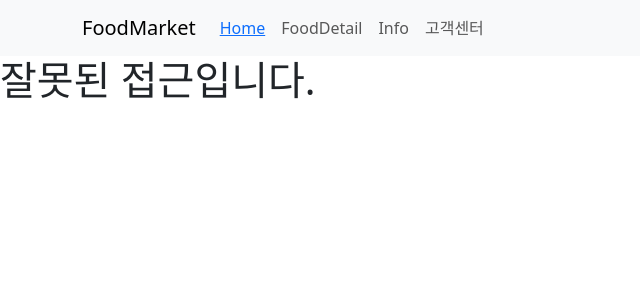
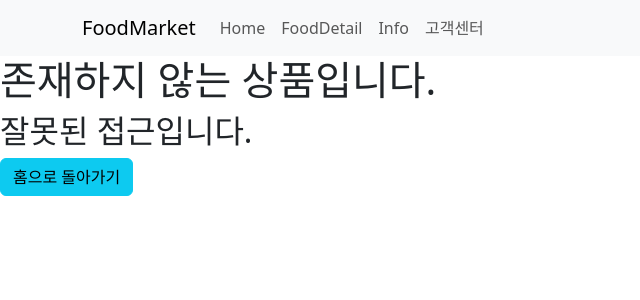
Before and after one commit to jws909/fe-react-study, a React (Vite) app in the folder react-study/: page /detail/1 in a window 1280 px wide. Shown: the top 300 px of the page, without its empty margins (0-640 px from the left). Built offline with nearby package versions, Linux system fonts and the light colour scheme.

Commit message:
Food 상세페이지 추가, react router url 경로에 파라미터 전달 및 활용

```diff
--- a/react-study/src/foodmarket/FoodMarket.jsx
+++ b/react-study/src/foodmarket/FoodMarket.jsx
@@ -5,6 +5,7 @@ import Home from './pages/Home';
 import foodsData from "./data/foodsData";
 import { useState } from "react";
 import { Container, Nav, Navbar } from 'react-bootstrap';
+import Detail from './pages/Detail';
 
 function FoodMarket() {
 
@@ -25,12 +26,12 @@ function FoodMarket() {
 
             <Navbar bg="light" data-bs-theme="light">
                 <Container>
-                    <Navbar.Brand onClick={()=>{navigate("/")}}>FoodMarket</Navbar.Brand>
+                    <Navbar.Brand onClick={() => { navigate("/") }}>FoodMarket</Navbar.Brand>
                     <Nav className="me-auto">
-                        <Nav.Link><Link to="/">Home</Link></Nav.Link>
-                        <Nav.Link onClick={()=>{navigate("/detail")}}>FoodDetail</Nav.Link>
-                        <Nav.Link onClick={()=>{navigate("/info")}}>Info</Nav.Link>
-                        <Nav.Link onClick={()=>{navigate("/help")}}>고객센터</Nav.Link>
+                        <Nav.Link as={Link} to={"/"}>Home</Nav.Link>
+                        <Nav.Link onClick={() => { navigate("/detail") }}>FoodDetail</Nav.Link>
+                        <Nav.Link onClick={() => { navigate("/info") }}>Info</Nav.Link>
+                        <Nav.Link onClick={() => { navigate("/help") }}>고객센터</Nav.Link>
                     </Nav>
                 </Container>
             </Navbar>
@@ -38,7 +39,8 @@ function FoodMarket() {
             <Routes>
                 <Route path='/' element={<Home foods={foods} />} />
                 <Route path='/help' element={<CustomerService />} />
-                <Route path='/detail' element={<div><h1>detail page</h1></div>} />
+                <Route path='/detail/:id' element={<Detail foods={foods}/>} />
+                {/* <Route path='/detail' element={<div><h1>detail page</h1></div>} /> */}
                 <Route path='/info' element={<div><h1>info page</h1></div>} />
                 <Route path='/*' element={<div><h1>잘못된 접근입니다.</h1></div>} />
             </Routes>
--- a/react-study/src/foodmarket/components/FoodCard.jsx
+++ b/react-study/src/foodmarket/components/FoodCard.jsx
@@ -1,7 +1,10 @@
 import Button from 'react-bootstrap/Button';
 import Card from 'react-bootstrap/Card';
+import { useNavigate } from 'react-router';
 
 function FoodCard({ food }) {
+
+    let navigate = useNavigate();
 
     return (
         <Card style={{ width: '18rem' }}>
@@ -10,7 +13,9 @@ function FoodCard({ food }) {
                 <Card.Title>{food.title}</Card.Title>
                 <Card.Text>{food.content}</Card.Text>
                 <Card.Text>{food.price}</Card.Text>
-                <Button variant="primary">상세보기</Button>
+                <Button variant="primary" onClick={()=>{
+                    navigate("/detail/" + food.id);
+                }}>상세보기</Button>
             </Card.Body>
         </Card>
     );
--- /dev/null
+++ b/react-study/src/foodmarket/pages/Detail.jsx
@@ -0,0 +1,63 @@
+import { Button, Col, Container, Row } from "react-bootstrap";
+import { useNavigate, useParams } from "react-router";
+
+function Detail({ foods }) {
+
+    //Detail 페이지에서 보여줄 상품정보
+
+    // 접속path = /detail/:id
+    // /detail/fd000   /detail/fd001
+
+    // :id 위치에 넘어온 값이 무엇이냐? ---> foods 데이터 id 가 동일한 상품 찾기
+
+    //경로에 있는 값을 읽어오기
+    // /:id
+    let { id } = useParams();
+    // console.log(id);
+
+    // id확인 -> foods 배열 데이터 id 값 같은 food 데이터 찾기 -> food 화면에 표시 (imgPath, title, content, price)
+
+    //filter
+    let food = foods.find((item) => item.id == id);
+
+    let foodIndex = foods.findIndex((item) => item.id == id);
+    //foods[foodIndex].title
+    //foods[foodIndex].content
+
+    let navigate = useNavigate();
+    //해당하는 id에 상품이 없으면? 필터링
+    if(food == undefined || food == null || food == ""){
+        return (
+            <div>
+                <h1>존재하지 않는 상품입니다.</h1>
+                <h2>잘못된 접근입니다.</h2>
+                <Button variant="info" onClick={()=>{navigate("/")}}>홈으로 돌아가기</Button>
+            </div>
+        );
+    }
+
+    return (
+        <Container>
+            <Row>
+                <Col md={6}>
+                    <img src={import.meta.env.BASE_URL + food.imgPath} style={{width:"100%"}}/>
+                </Col>
+                <Col md={6}>
+                    <h4>{food.title}</h4>
+                    <p>{food.content}</p>
+                    <p>{food.price}</p>
+
+                    <p>
+                        <Button variant="dard">-</Button>
+                        <span> 0 </span>
+                        <Button variant="dard">+</Button>
+                    </p>
+
+                    <Button variant="primary">주문하기</Button>
+                </Col>
+            </Row>
+        </Container>
+    );
+}
+
+export default Detail;
```
